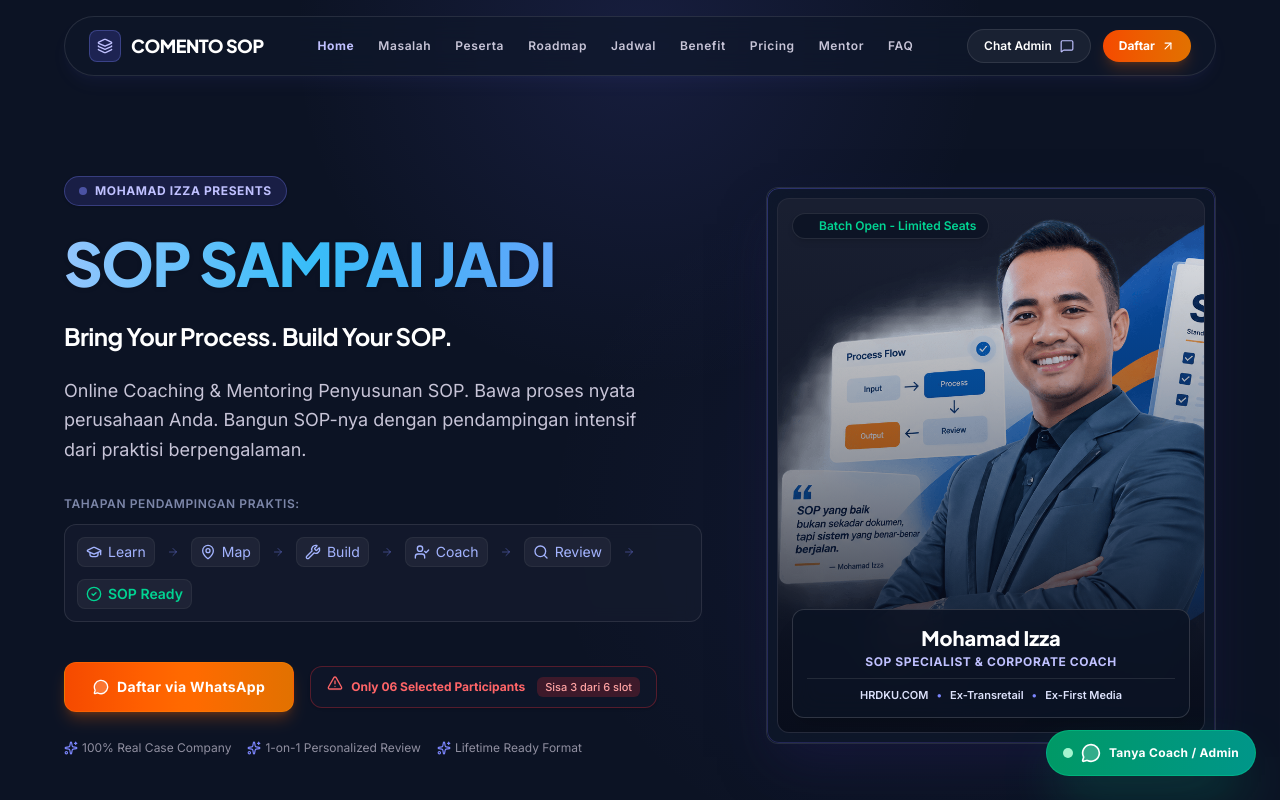
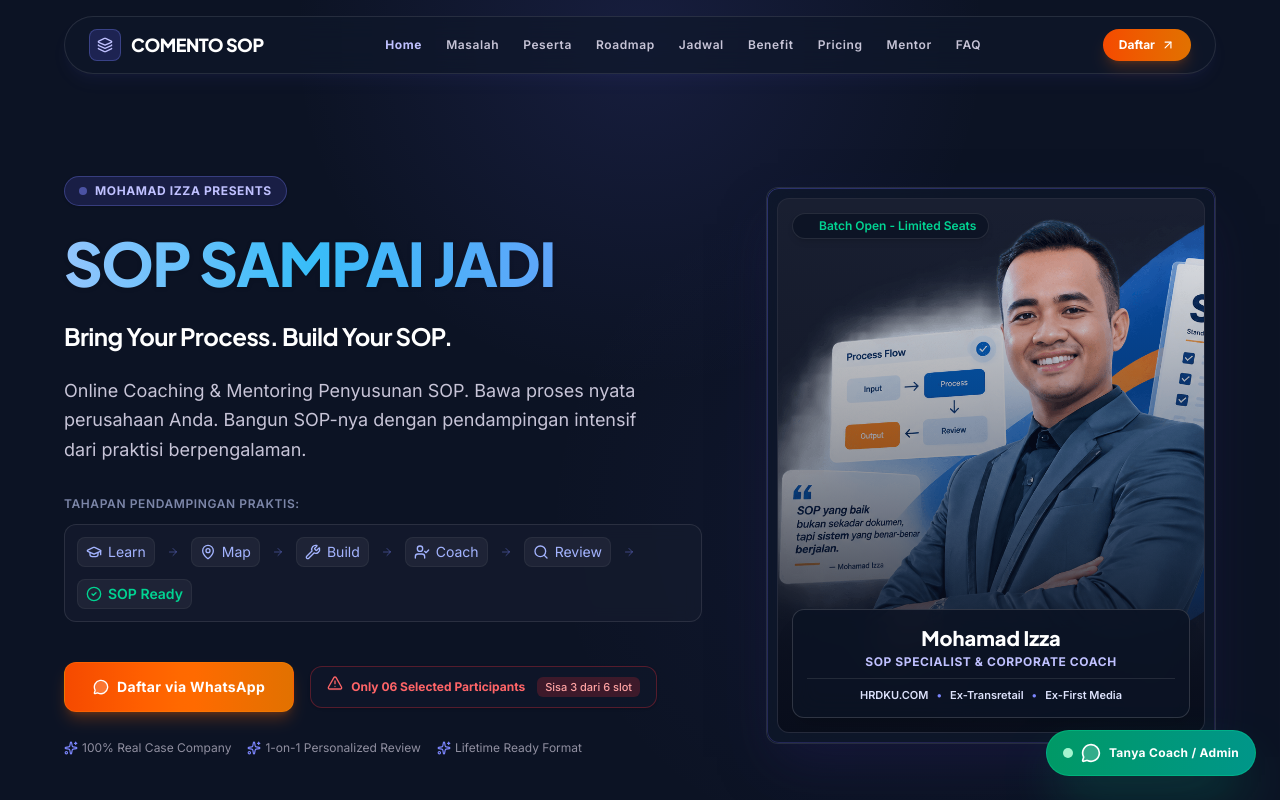
Before and after one commit to mochamadhennysoeyono-pixel/LP-COMENTO-SOP, a React (Vite) app: page / in a window 1280 px wide. Shown: the top 800 px of the page. Built offline with nearby package versions, Linux system fonts and the light colour scheme.

Commit message:
feat(navbar): remove chat button and update .gitignore
Remove the admin chat button from the navigation bar and update the AI studio directory ignore rule.

```diff
--- a/src/components/Navbar.tsx
+++ b/src/components/Navbar.tsx
@@ -1,12 +1,12 @@
 import React from 'react';
-import { Layers, MessageSquare, ArrowUpRight } from 'lucide-react';
+import { Layers, ArrowUpRight } from 'lucide-react';
 
 interface NavbarProps {
-  onOpenChat: () => void;
+  onOpenChat?: () => void;
   activeSection: string;
 }
 
-export const Navbar: React.FC<NavbarProps> = ({ onOpenChat, activeSection }) => {
+export const Navbar: React.FC<NavbarProps> = ({ activeSection }) => {
   const scrollToSection = (id: string) => {
     const element = document.getElementById(id);
     if (element) {
@@ -117,19 +117,11 @@
         </button>
       </nav>
 
-      {/* Action Buttons */}
-      <div className="flex items-center gap-3">
-        <button
-          onClick={onOpenChat}
-          className="flex items-center gap-2 bg-white/5 hover:bg-white/10 active:scale-95 transition-all border border-white/10 rounded-full px-4 py-2 text-xs font-semibold text-white cursor-pointer"
-          id="btn-chat-admin-header"
-        >
-          <span>Chat Admin</span>
-          <MessageSquare className="w-3.5 h-3.5 text-[#c0c1ff]" />
-        </button>
+      {/* Action Button */}
+      <div className="flex items-center">
         <button
           onClick={() => scrollToSection('investasi')}
-          className="hidden lg:inline-flex items-center gap-1.5 bg-gradient-to-r from-orange-600 to-amber-600 hover:from-orange-500 hover:to-amber-500 text-white rounded-full px-4 py-2 text-xs font-bold shadow-lg shadow-orange-500/20 active:scale-95 transition-all cursor-pointer"
+          className="inline-flex items-center gap-1.5 bg-gradient-to-r from-orange-600 to-amber-600 hover:from-orange-500 hover:to-amber-500 text-white rounded-full px-4 py-2 text-xs font-bold shadow-lg shadow-orange-500/20 active:scale-95 transition-all cursor-pointer"
           id="btn-daftar-header"
         >
           <span>Daftar</span>
```
Also changed, not shown: 1 other file (tests, documents, lock files or other folders).
